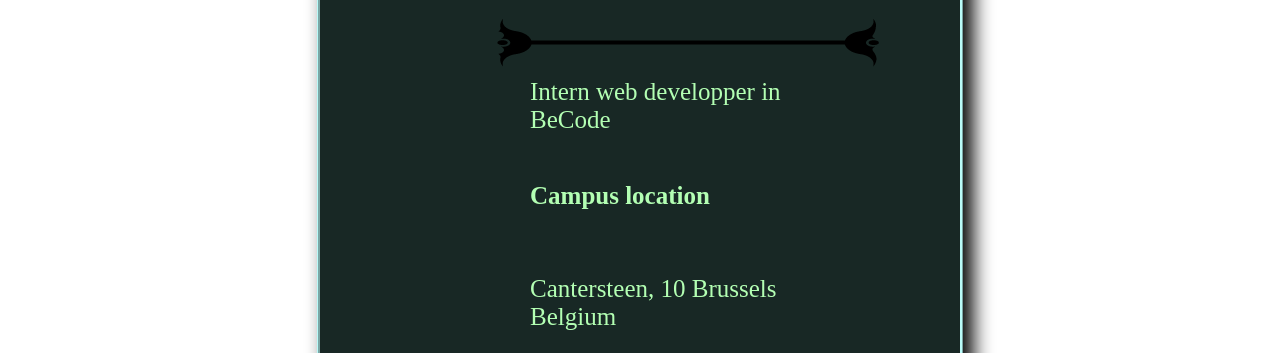
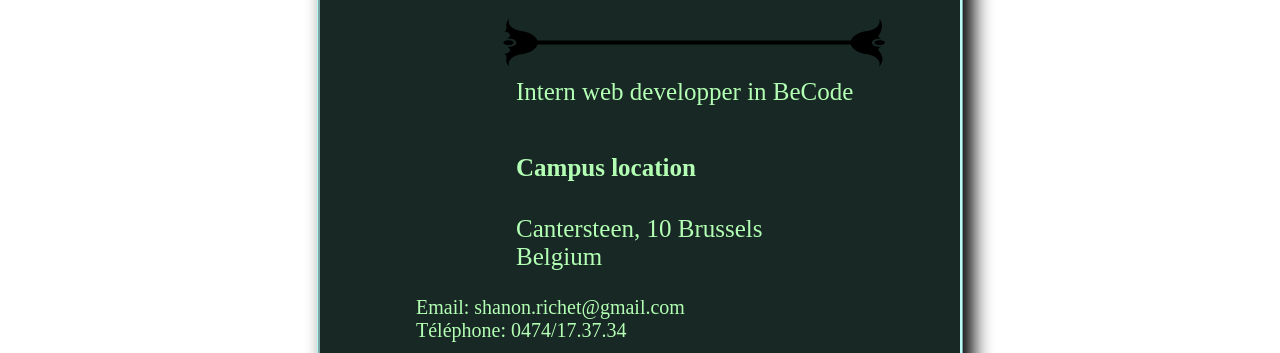
Before and after one commit to shanon-richet/v-card, a plain HTML site: page index.html in a window 1280 px wide. Shown: the part 401-754 px from the top of the page. Drawn offline with Linux system fonts and the light colour scheme.

Commit message:
Update style.css

```diff
--- a/style.css
+++ b/style.css
@@ -14,11 +14,12 @@
 img {
     z-index: 99;
     margin-top: -30px;
+    margin-left: 70px;
 }
-p, h5, .contact, .links {
+p, h5, .links {
     font-size: 25px;
     text-align: left;
-    margin-left: 50px;
+    margin-left: 100px;
     margin-top: 0;
 }
 h1 {
@@ -36,6 +37,9 @@
 h3 {
     font-size: 40px;
 }
+h5 {
+    margin-bottom: 10px;
+}
 .carte {
     border-radius: 1%;
     margin-top: 300px;
@@ -48,7 +52,10 @@
     filter:drop-shadow(10px 10px 10px black);
 }
 .text {
-    width: 50%;
+    width: 70%;
+}
+.campus {
+    margin-top: 20px;
 }
 .links {
     margin-top: 70px;
```
